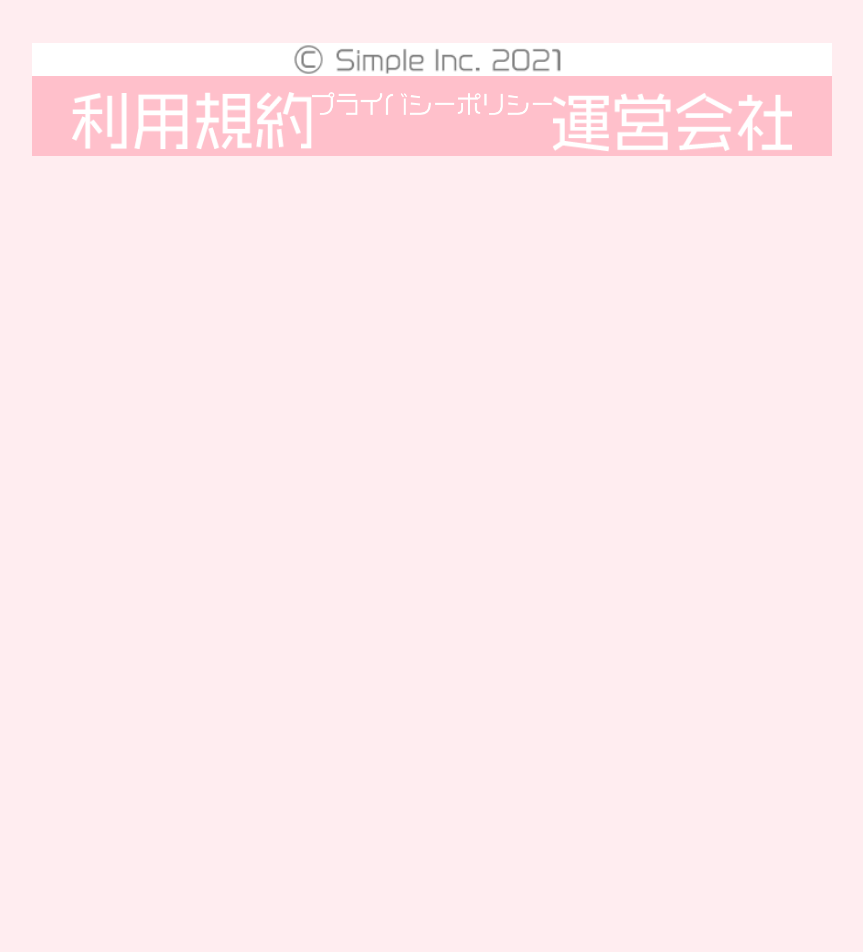
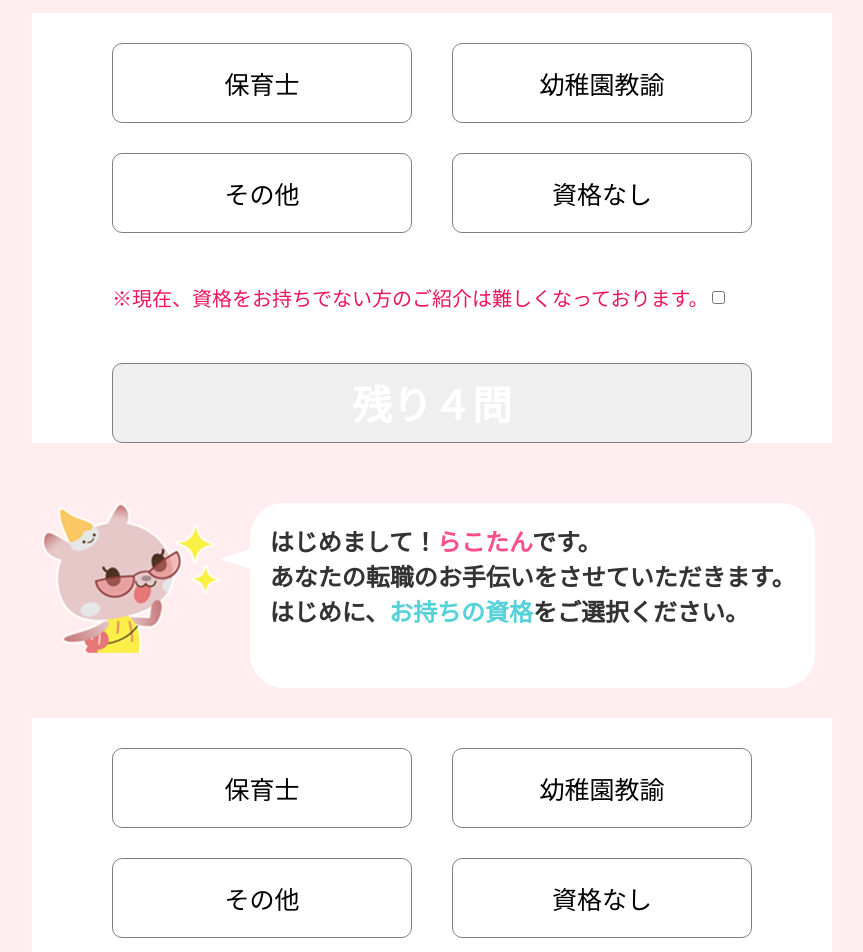
Before and after one commit to kohta9521/Simple-Submit-Site, a React (Create React App) app: page / in a window 1280 px wide. Shown: the part 580-1532 px from the top of the page, without its empty margins (208-1071 px from the left). Before the commit the page ends 800 px from the top, so only its background shows below. Built offline with nearby package versions, Linux system fonts and the light colour scheme; the HTML template or start-up script is replaced by a standard one.

Commit message:
add card1-2 compleeeetttteee

```diff
--- a/src/App.js
+++ b/src/App.js
@@ -4,6 +4,8 @@ import './App.css';
 import Header from "./components/header/Header";
 import Footer from "./components/footer/Footer";
 import Comment1 from './components/comment/comment1/Comment1';
+import Card1 from "./components/card/card1/Card1";
+import Card12 from "./components/card/card2/Card1";
 
 function App() {
   return (
@@ -11,6 +13,9 @@ function App() {
       {/* <Loading /> */}
       <Header />
       <Comment1 />
+      <Card1 />
+      <Comment1 />
+      <Card12 />
       <Footer />
     </div>
   );
--- a/src/components/card/card1/Card1.jsx
+++ b/src/components/card/card1/Card1.jsx
@@ -4,48 +4,48 @@ import "./Card1.css";
 
 export default function Card1() {
 
-    // js
-    const cardButton = document.getElementById('cardTopButton');
+    // // js
+    // const cardButton = document.getElementById('cardTopButton');
 
-    useEffect(() => {
-    function colorBlueChange1() {
-        addEventListener('click', () => {
-            cardButton.style.backgroundColor = '#ED145D';
-            cardButton.style.color = '#fff';
-            document.getElementById('submitButton').style.backgroundColor = "#57d1d8";
-            document.getElementById('submitButton').style.fontColor = "#fff";
+    // useEffect(() => {
+    // function colorBlueChange1() {
+    //     addEventListener('click', () => {
+    //         cardButton.style.backgroundColor = '#ED145D';
+    //         cardButton.style.color = '#fff';
+    //         document.getElementById('submitButton').style.backgroundColor = "#57d1d8";
+    //         document.getElementById('submitButton').style.fontColor = "#fff";
 
-            if (cardButton.style.backgroundColor === '#ED145D') {
-                comment.style.display = 'none';
-            } else {
-                Comment.style.display = 'block';
-            }
-        })
-    }
-    })
+    //         if (cardButton.style.backgroundColor === '#ED145D') {
+    //             comment.style.display = 'none';
+    //         } else {
+    //             Comment.style.display = 'block';
+    //         }
+    //     })
+    // }
+    // })
 
 
     return (
         <>
-            <div class="card1">
-            <div class="card1Container">
-                <div class="card1Top">
-                    <button class="card1TopButton" id="card1TopButton" onclick="colorBlueChange1()">保育士</button>
-                    <button class="card1TopButton" onclick="colorBlueChange1()">幼稚園教諭</button>
+            <div className="card1">
+            <div className="card1Container">
+                <div className="card1Top">
+                    <button className="card1TopButton" id="card1TopButton" onClick="colorBlueChange1()">保育士</button>
+                    <button className="card1TopButton" onClick="colorBlueChange1()">幼稚園教諭</button>
                 </div>
                 <div class="card1Bottom">
-                    <button class="card1TopButton" onclick="colorBlueChange0()">その他</button>
-                    <button class="card1TopButton" onclick="colorBlueChange0()">資格なし</button>
+                    <button className="card1TopButton" onClick="colorBlueChange0()">その他</button>
+                    <button className="card1TopButton" onClick="colorBlueChange0()">資格なし</button>
                 </div>
-                <div class="card1Comment" id="card1Comment">
-                    <div class="card1CommentContainer">
-                    <p class="card1CommentText">※現在、資格をお持ちでない方のご紹介は難しくなっております。</p>
-                    <input class="card1Check" type="checkbox" onclick="check()"></input>
+                <div className="card1Comment" id="card1Comment">
+                    <div className="card1CommentContainer">
+                    <p className="card1CommentText">※現在、資格をお持ちでない方のご紹介は難しくなっております。</p>
+                    <input className="card1Check" type="checkbox" onClick="check()"></input>
                     </div>
                 </div>
             </div>
-            <div class="card1Submit">
-                <input id="submitButton" type="button" class="card1Submitbutton" value="残り４問"></input>
+            <div className="card1Submit">
+                <input id="submitButton" type="button" className="card1Submitbutton" value="残り４問"></input>
             </div>
         </div>
         </>
--- /dev/null
+++ b/src/components/card/card2/Card1.css
@@ -0,0 +1,71 @@
+/* カード１　開始 */
+.card1{
+    width: 100%;
+    background-color: white;
+}
+.card1Top {
+    padding-top: 30px;
+    width: 80%;
+    margin: 0 auto;
+    display: flex;
+    justify-content: space-between;
+}
+.card1TopButton {
+    width: 300px;
+    height: 80px;
+    font-size: 25px;
+    background-color: #fff;
+    border: 0.5px solid gray;
+    border-radius: 10px;
+    outline: none;
+    cursor: pointer;
+}
+.card1Bottom {
+    padding-top: 30px;
+    width: 80%;
+    margin: 0 auto;
+    display: flex;
+    justify-content: space-between;
+}
+.card1BottomButton {
+    width: 300px;
+    height: 80px;
+    font-size: 25px;
+    background-color: white;
+    border: 0.5px solid gray;
+    border-radius: 10px;
+}
+.card1Submit {
+    width: 80%;
+    height: 80px;
+    margin: 30px auto;
+}
+.card1Submitbutton {
+    width: 100%;
+    height: 100%;
+    font-size: 40px;
+    font-weight: bold;
+    backgorund-color: white;
+    color: white;
+    border: 0.5px solid gray;
+    border-radius: 10px;
+}
+.card1Comment {
+    /* display: none; */
+    width: 80%;
+    height: 70px;
+    margin: 30px auto;
+    align-items: center;
+    justify-content: space-between;
+}
+.card1CommentContainer {
+    display: flex;
+}
+.card1CommentText {
+    color: #ED145D;
+    font-size: 20px;
+    fot-weight: bold;
+}
+.card1Check {
+}
+/* カード１　終了 */
--- /dev/null
+++ b/src/components/card/card2/Card1.jsx
@@ -0,0 +1,53 @@
+import React, { useState, useRef} from "react";
+
+import "./Card1.css";
+
+export default function Card1() {
+
+    const contentEl = useRef();
+
+    const [clicked, setClicked] = useState(100);
+
+    const work = [
+        { title: '保育士', value: 1 },
+        { title: '幼稚園教諭', value: 1 },
+        { title: 'その他', value: 0 },
+        { title: '資格なし', value: 0 },
+    ]
+
+    const changeButton = () => {
+        if (clicked) {
+            const blue = document.getElementById('submitButton');
+            blue.style.backgroundColor = 'blue';
+        } else {
+            console.log('completea');
+        }
+    }
+
+
+    return (
+        <>
+            <div className="card1">
+            <div className="card1Container">
+                <div className="card1Top">
+                    <button className="card1TopButton" id="card1TopButton" type="button" onClick={() => changeButton()}>{work[0].title}</button>
+                    <button className="card1TopButton" onClick="colorBlueChange1()">{work[1].title}</button>
+                </div>
+                <div className="card1Bottom">
+                    <button className="card1TopButton" onClick="colorBlueChange0()">{work[2].title}</button>
+                    <button className="card1TopButton" onClick="colorBlueChange0()">{work[3].title}</button>
+                </div>
+                <div className="card1Comment" id="card1Comment">
+                    <div className="card1CommentContainer">
+                    <p className="card1CommentText">※現在、資格をお持ちでない方のご紹介は難しくなっております。</p>
+                    <input className="card1Check" type="checkbox" onClick="check()"></input>
+                    </div>
+                </div>
+            </div>
+            <div className="card1Submit">
+                <input id="submitButton" type="button" className="card1Submitbutton" value="残り４問"></input>
+            </div>
+        </div>
+        </>
+    );
+}
--- a/src/components/comment/comment1/Comment1.css
+++ b/src/components/comment/comment1/Comment1.css
@@ -51,3 +51,10 @@
 .text-blue {
     color: #57d1d8;
 }
+
+/* レスポンシブデザイン */
+@media screen and (max-width: 768px) {
+    .comment {
+
+    }
+}
```
